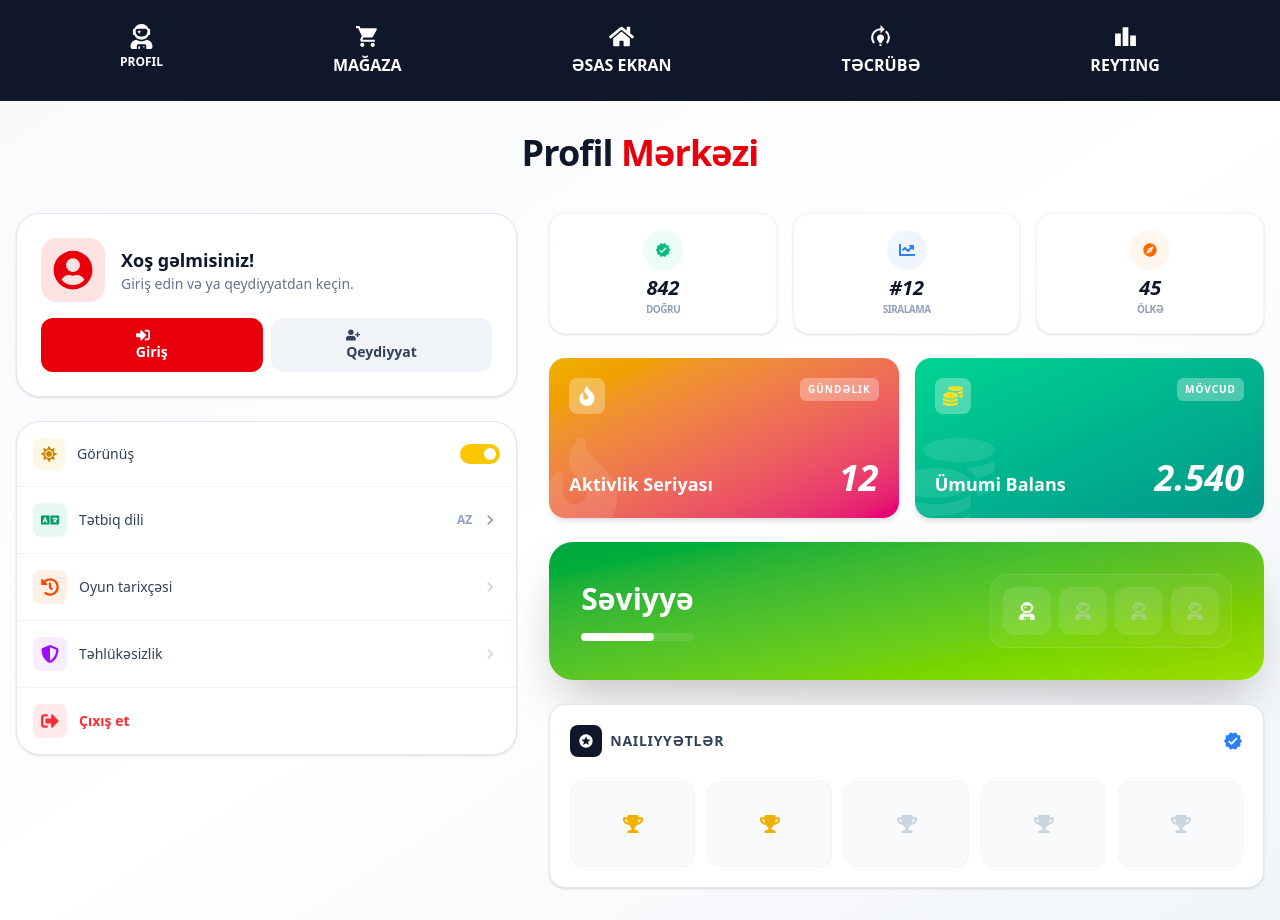
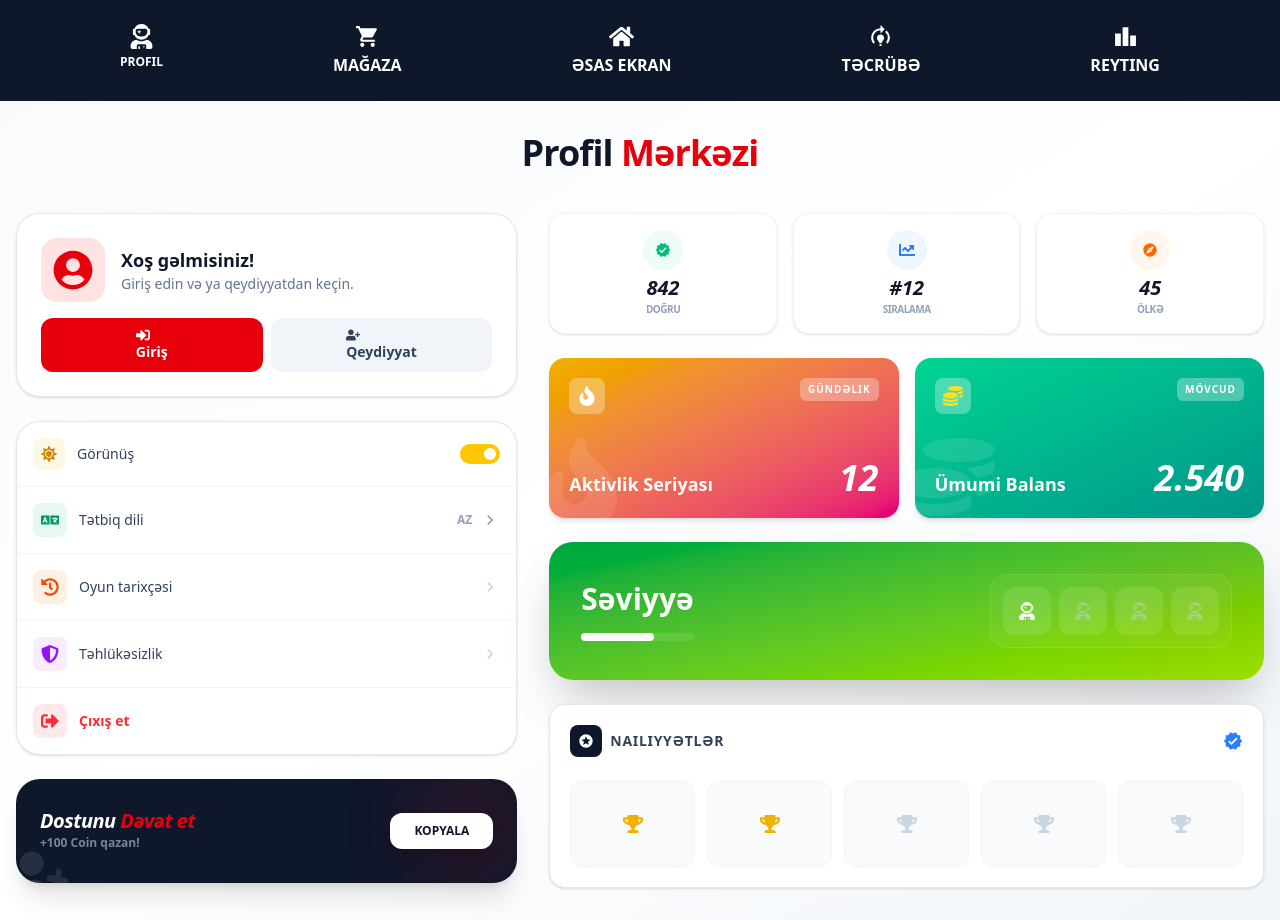
Before and after one commit to DashginAsgarli/Flag-Quiz-App, a React (Vite) app: page /profil in a window 1280 px wide. Built offline with nearby package versions, Linux system fonts and the light colour scheme; no server answers.

Commit message:
style: update profile component layout

```diff
--- a/src/component/Main/profil.jsx
+++ b/src/component/Main/profil.jsx
@@ -94,6 +94,28 @@ function Profil() {
                 </div>
 
               </div>
+
+              <div className="group relative rounded-2xl md:rounded-3xl p-4 md:p-6 md:py-8 overflow-hidden bg-slate-900 text-white shadow-xl">
+                <div className="relative z-20 flex items-center justify-between gap-4">
+                  <div className="text-left">
+                    <h3 className="text-base md:text-xl font-black italic tracking-tight leading-none">
+                      Dostunu <span className="text-red-600">Dəvət et</span>
+                    </h3>
+                    <p className="text-slate-400 text-[10px] md:text-xs font-bold mt-1.5 md:mt-1 opacity-80">
+                      +100 Coin qazan!
+                    </p>
+                  </div>
+
+                  <button className="px-3 py-1 md:px-6 md:py-2.5 bg-white text-slate-900 rounded-lg md:rounded-xl font-black text-[10px] md:text-xs hover:bg-red-600 hover:text-white transition-all shrink-0 shadow-lg active:scale-95">
+                    KOPYALA
+                  </button>
+                </div>
+                <div className="absolute top-0 right-0 w-16 h-16 md:w-24 md:h-24 bg-red-600/20 rounded-full blur-2xl"></div>
+                <div className="absolute -bottom-6 -left-2 text-4xl md:text-6xl opacity-10 rotate-12">
+                  <FaUserPlus />
+                </div>
+              </div>
+
             </div>
 
             <div className="lg:col-span-7 space-y-6">
```
